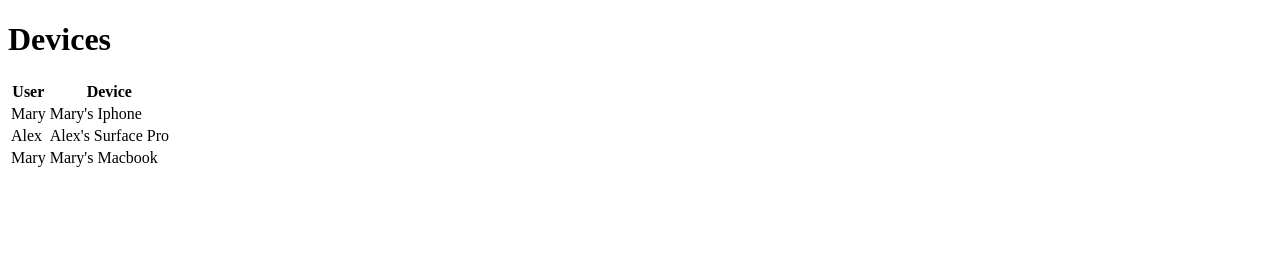
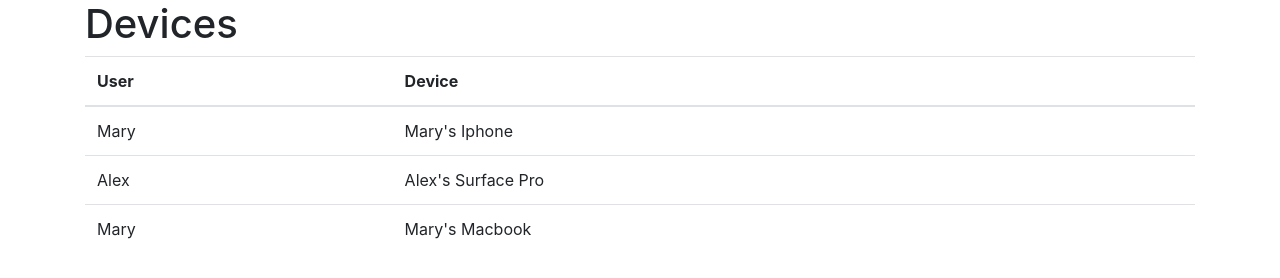
Before and after one commit to Delcari/TrackMe, a plain HTML site: page device-list.html in a window 1280 px wide. Drawn offline with nearby package versions, Linux system fonts and the light colour scheme.

Commit message:
LOOKS: Update looks with Bootstrap

```diff
--- a/device-list.html
+++ b/device-list.html
@@ -7,11 +7,13 @@
         <metaname="viewport"content="width=device-width, initial-scale="1.0">
         <title>TrackMe</title>
 
-        <linkrel="stylesheet"href="https://stackpath.bootstrapcdn.com/bootstrap/4.5.0/css/bootstrap.min.css"/>
+        <link rel="stylesheet"href="https://stackpath.bootstrapcdn.com/bootstrap/4.5.0/css/bootstrap.min.css"/>
     </head>
         <body>
+            <div class="container">
             <h1>Devices</h1>
-            <table id="devices">
+
+                <table id="devices" class="table">
                     <thead>
                         <tr>
                             <th>User</th>
@@ -24,7 +26,7 @@
                     </tbody>
 
                 </table>
-
+            </div>
             <script src="https://code.jquery.com/jquery-3.5.1.min.js"></script>
             <script src="app.js"></script>
             <script src="https://stackpath.bootstrapcdn.com/bootstrap/4.5.0/js/bootstrap.min.js"></script>
```
Lines whose indentation alone changed are shown as unchanged.
